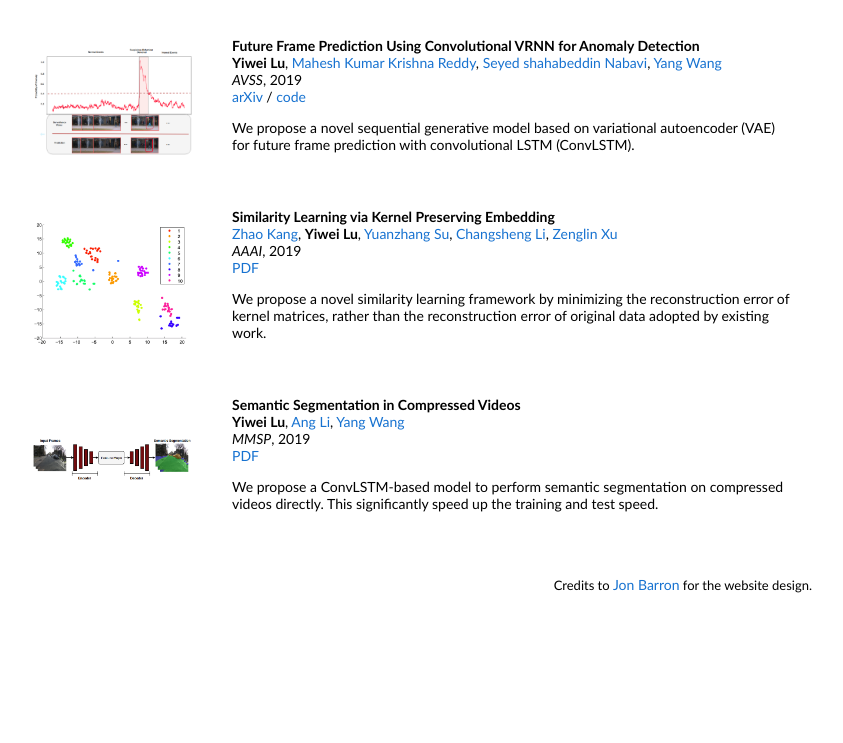
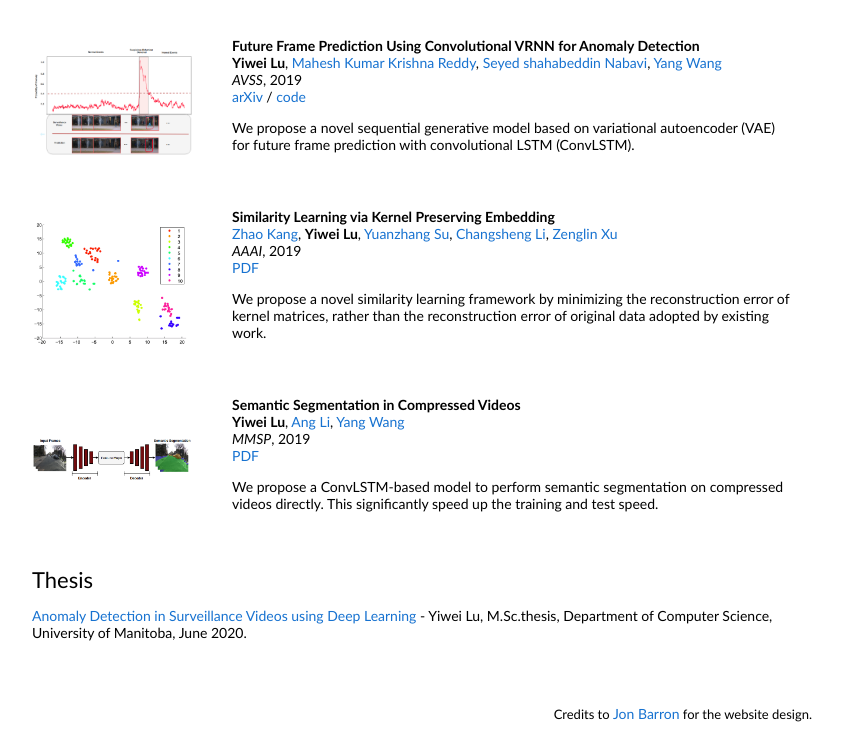
Before and after one commit to matthewyryang/matthewyryang.github.io, a plain HTML site: page index.html in a window 1280 px wide. Shown: the part 781-1524 px from the top of the page, without its empty margins (228-1071 px from the left). Before the commit the page ends 1395 px from the top, so only its background shows below. Drawn offline with Linux system fonts and the light colour scheme.

Commit message:
Update index.html

```diff
--- a/index.html
+++ b/index.html
@@ -181,6 +181,18 @@
             </td>
           </tr>
 
+         <table style="width:100%;border:0px;border-spacing:0px;border-collapse:separate;margin-right:auto;margin-left:auto;"><tbody>
+            <tr>
+            <td style="padding:20px;width:100%;vertical-align:middle">
+              <heading>Thesis</heading>
+              <p>
+                 <a href="https://mspace.lib.umanitoba.ca/xmlui/handle/1993/34793">Anomaly Detection in Surveillance Videos using Deep Learning</a> - Yiwei Lu, M.Sc.thesis, Department of Computer Science, University of Manitoba, June 2020.
+              </p>
+            </td>
+          </tr>
+        </tbody></table>
+
+
 
 
         <table style="width:100%;border:0px;border-spacing:0px;border-collapse:separate;margin-right:auto;margin-left:auto;"><tbody>
```
